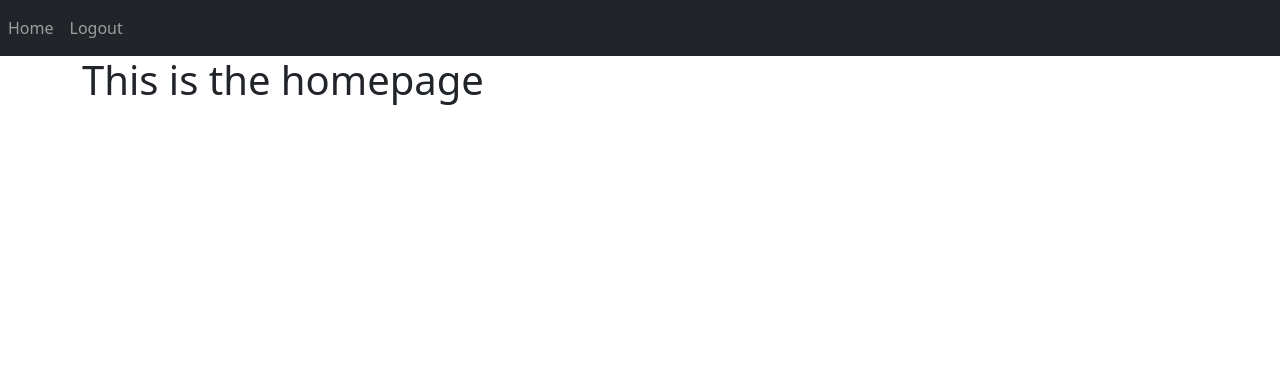
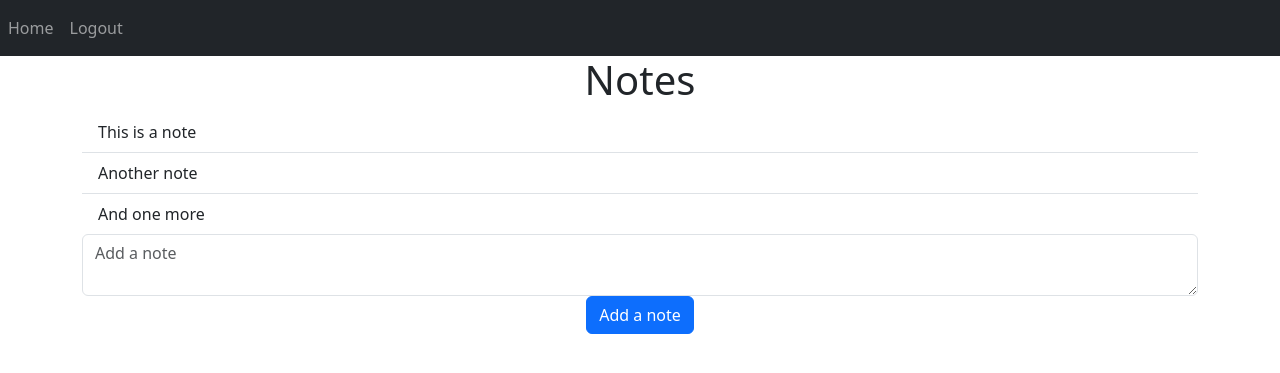
Before and after one commit to jakesiney/Notes_App, a Flask app: page / in a window 1280 px wide. Shown: the top 373 px of the page. Run offline with Flask 3, Linux system fonts and the light colour scheme; a user stored in the database is signed in; some libraries are stand-ins or nearby versions.

Commit message:
Added note add function

````diff
--- a/website/templates/home.html
+++ b/website/templates/home.html
@@ -1,4 +1,21 @@
 {% extends "base.html" %} {% block title %}Home{% endblock %} {% block content
 %}
-<h1>This is the homepage</h1>
-{% endblock %} ```
+<h1 align="center">Notes</h1>
+<ul class="list-group list-group-flush" id="notes">
+  {% for note in user.notes %}
+  <li class="list-group-item">{{ note.data }}</li>
+  {% endfor %}
+</ul>
+
+<form method="POST">
+  <textarea
+    name="note"
+    id="note"
+    class="form-control"
+    placeholder="Add a note"
+  ></textarea>
+  <div align="center">
+    <button type="submit" class="btn btn-primary">Add a note</button>
+  </div>
+</form>
+{% endblock %}
--- a/website/views.py
+++ b/website/views.py
@@ -1,14 +1,28 @@
-from flask import Blueprint, render_template
+from flask import Blueprint, render_template, request, flash, redirect, url_for
 from flask_login import login_required, current_user
-
+from .models import Note
+from .import db
 
 # Create a Blueprint object named 'main'. The first argument is the Blueprint's name, which is used by Flask's routing mechanism. The second argument, __name__, is the Blueprint's import name, which Flask uses to locate the Blueprint's resources.
 
 views = Blueprint('views', __name__)
 
 
-@views.route('/')
+@views.route('/', methods=['GET', 'POST'])
 @login_required
 def index():
+    if request.method == 'POST':
+        # Get the data from the form
+        note = request.form.get('note')
+        if len(note) < 1:
+            flash('Note is too short!', category='error')
+        else:
+            new_note = Note(data=note, user_id=current_user.id)
+            # Create a new note object
+
+        # Add the new note to the database
+        db.session.add(new_note)
+        db.session.commit()
+        flash('Note added!', category='success')
     # render_template() is a Flask function that takes a template file name as an argument. Flask will look for the template file in the templates folder. Flask will then render the template file as HTML and return it to the client.
     return render_template('home.html', user=current_user)
````
Also changed, not shown: instance/notes_database.db.
